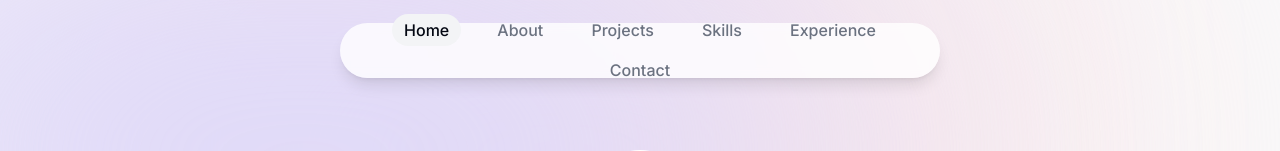
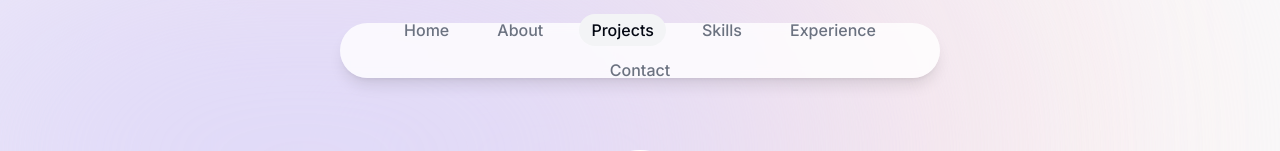
Before and after one commit to mmardi01/my-website, a Next.js app: page / in a window 1280 px wide. Shown: the top 151 px of the page. Built offline with nearby package versions, Linux system fonts and the light colour scheme.

Commit message:
done with activeSection navbar animation inview section

```diff
--- a/app/layout.tsx
+++ b/app/layout.tsx
@@ -1,28 +1,33 @@
-import './globals.css'
-import { Inter } from 'next/font/google'
-import Navbar from '@/components/Navbar'
+import "./globals.css";
+import { Inter } from "next/font/google";
+import Navbar from "@/components/Navbar";
+import ActiveSectionContext from "@/context/ActiveSectionContext";
 
-const inter = Inter({ subsets: ['latin'] })
+const inter = Inter({ subsets: ["latin"] });
 
 export const metadata = {
-  title: 'Mustapha Mardi | Personal Portfolio',
-  description: 'Front-end Developer using React (Nextjs).',
-}
+  title: "Mustapha Mardi | Personal Portfolio",
+  description: "Front-end Developer using React (Nextjs).",
+};
 
 export default function RootLayout({
   children,
 }: {
-  children: React.ReactNode
+  children: React.ReactNode;
 }) {
   return (
-    <html className='!scroll-smooth' lang="en">
-      <body className={`${inter.className}
-      bg-gray-50 text-gray-950 `}>
-        <Navbar />
-        <div className='bg-[#fbe2e3] -z-10 sm:w-[68rem] w-[31.52rem] rounded-full right-[11rem] top-[-6rem] blur-[10rem] h-[31.52rem] absolute'></div>
-        <div className='bg-[#dbd7fb] -z-10  w-[31.52rem] sm:w-[68rem] rounded-full left-[-35rem] top-[-6rem] blur-[10rem] h-[31.52rem] absolute md:left-[-33rem] lg:left-[-28rem] xl:left-[-15rem] 2xl:left-[-5rem]'></div>
-        {children}
+    <html className="!scroll-smooth" lang="en">
+      <body
+        className={`${inter.className}
+      bg-gray-50 text-gray-950 `}
+      >
+        <ActiveSectionContext>
+          <Navbar />
+          <div className="bg-[#fbe2e3] -z-10 sm:w-[68rem] w-[31.52rem] rounded-full right-[11rem] top-[-6rem] blur-[10rem] h-[31.52rem] absolute"></div>
+          <div className="bg-[#dbd7fb] -z-10  w-[31.52rem] sm:w-[68rem] rounded-full left-[-35rem] top-[-6rem] blur-[10rem] h-[31.52rem] absolute md:left-[-33rem] lg:left-[-28rem] xl:left-[-15rem] 2xl:left-[-5rem]"></div>
+          {children}
+        </ActiveSectionContext>
       </body>
     </html>
-  )
+  );
 }
--- a/app/page.tsx
+++ b/app/page.tsx
@@ -2,7 +2,7 @@ import About from '@/components/About'
 import Intro from '@/components/Intro'
 import Projects from '@/components/Projects'
 import SectionDevider from '@/components/SectionDevider'
-import Image from 'next/image'
+
 export default function Home() {
   return (
     <main className="pt-[150px] z-20 flex flex-col items-center px-4">
--- a/components/About.tsx
+++ b/components/About.tsx
@@ -1,35 +1,54 @@
-"use client"
-import React from 'react'
-import SectionHeading from './SectionHeading'
-import {motion} from 'framer-motion'
+"use client";
+import React, { useContext, useEffect } from "react";
+import SectionHeading from "./SectionHeading";
+import { motion } from "framer-motion";
+import { useInView } from "react-intersection-observer";
+import { activeContext } from "@/context/ActiveSectionContext";
 
 export default function About() {
+  const Context = useContext(activeContext);
+  const {ref, inView} = useInView();
+
+  useEffect(()=> {
+
+    if (inView) {
+      Context?.setActiveSection('About')
+    }
+  },[inView])
+
   return (
     <motion.section
-  id='about'
+
+      id="about"
       initial={{
-    opacity:0,
-    y:100
+        opacity: 0,
+        y: 100,
       }}
       animate={{
-    opacity:1,
-    y:0
+        opacity: 1,
+        y: 0,
       }}
       transition={{
-    delay:0.175
+        delay: 0.175,
       }}
-  className='text-center scroll-mt-[8rem] mb-28 sm:mb-40 max-w-[45rem] leading-8'>
+      className="text-center scroll-mt-[8rem] mb-28 sm:mb-40 max-w-[45rem] leading-8"
+    >
       <SectionHeading>About Me</SectionHeading>
-    <p className='mb-3'>
-      I am a dedicated software engineering student enrolled at <span className='font-medium'>1337 School</span>,
-      which is part of the prestigious <span className='font-medium'>42 network</span>. Throughout my academic journey,
-      I have immersed myself in a plethora of challenging projects,
-      some of which have spanned several months.
-      These experiences have fostered my deep passion for tackling complex problems and honing my skills as a problem solver.
-      I thrive on challenges, believing that they are opportunities for growth and innovation. As I look ahead to my career,
-      I am determined to channel my enthusiasm and expertise into becoming a proficient front-end developer.
-      I am excited about the dynamic world of web development and look forward to creating user-friendly and visually captivating interfaces that enhance the digital experience for all.
+      <p ref={ref} className="mb-3">
+        I am a dedicated software engineering student enrolled at{" "}
+        <span className="font-medium">1337 School</span>, which is part of the
+        prestigious <span className="font-medium">42 network</span>. Throughout
+        my academic journey, I have immersed myself in a plethora of challenging
+        projects, some of which have spanned several months. These experiences
+        have fostered my deep passion for tackling complex problems and honing
+        my skills as a problem solver. I thrive on challenges, believing that
+        they are opportunities for growth and innovation. As I look ahead to my
+        career, I am determined to channel my enthusiasm and expertise into
+        becoming a proficient front-end developer. I am excited about the
+        dynamic world of web development and look forward to creating
+        user-friendly and visually captivating interfaces that enhance the
+        digital experience for all.
       </p>
     </motion.section>
-  )
+  );
 }
--- a/components/Intro.tsx
+++ b/components/Intro.tsx
@@ -1,5 +1,5 @@
 "use client"
-import React from 'react'
+import React, { useContext, useEffect } from 'react'
 import Image from 'next/image'
 import { delay, motion } from 'framer-motion'
 import Link from 'next/link'
@@ -7,10 +7,23 @@ import {BsArrowRight} from 'react-icons/bs'
 import {HiDownload} from 'react-icons/hi'
 import { BsLinkedin } from 'react-icons/bs'
 import { FaGithubSquare } from 'react-icons/fa'
+import { useInView } from 'react-intersection-observer'
+import { activeContext } from '@/context/ActiveSectionContext'
 
 export default function Intro() {
+
+  const Context = useContext(activeContext);
+  const {ref, inView} = useInView();
+
+  useEffect(() => {
+
+    if (inView) {
+      Context?.setActiveSection('Home')
+    }
+  },[inView])
+
   return (
-    <section id="home" className='max-w-[50rem] scroll-mt-[810rem] text-center sm:mb-0 mb-5'>
+    <section ref={ref} id="home" className='max-w-[50rem] scroll-mt-[810rem] text-center sm:mb-0 mb-5'>
       <div className='flex justify-center'>
         <motion.div className='relative'
           initial={{ opacity: 0, scale: 0 }}
--- a/components/Navbar.tsx
+++ b/components/Navbar.tsx
@@ -1,12 +1,14 @@
 'use client';
-import React, { useState } from 'react'
+import React, { useContext } from 'react'
 import { motion } from 'framer-motion'
 import Link from 'next/link';
 import { links } from '@/app/data';
 import { clsx } from 'clsx';
+import { activeContext } from '@/context/ActiveSectionContext';
 
 export default function Navbar() {
-  const [activeSection, setActiveSection] = useState('Home');
+
+  const Context = useContext(activeContext);
 
   return (
     <header className='z-[999] flex justify-center  items-center w-full fixed h-[100px]'>
@@ -20,14 +22,27 @@ export default function Navbar() {
             >
             <ul className='flex w-full justify-around flex-wrap'>
              {
-                links.map((link,index)=> (
-                    <ul className={clsx('m-1 py-1   px-3 relative',{
-                      "text-gray-950": activeSection === link.name,
+                links.map((link,index) => (
+                    <ul
+                      onClick={()=>Context?.setActiveSection(link.name)}
+                      className={clsx('m-1 py-1   px-3 relative',{
+                      "text-gray-950": Context?.activeSection === link.name,
                     })} key={index}>
                        <Link href={link.hash}>{link.name}</Link>
                        {
-                        link.name === activeSection &&
-                         <span className='bg-gray-100 absolute inset-0 rounded-full -z-10' ></span>
+                        link.name === Context?.activeSection &&
+
+                         <motion.span
+                            layoutId='activeSection'
+                            transition={{
+                              type: 'spring',
+                              stiffness: 300,
+                              damping: 30,
+
+                            }}
+                            className='bg-gray-100 absolute inset-0 rounded-full -z-10' >
+
+                          </motion.span>
                        }
                     </ul>
                 ))
--- a/components/Projects.tsx
+++ b/components/Projects.tsx
@@ -1,28 +1,31 @@
-import React from 'react'
-import SectionHeading from './SectionHeading'
-import { projects } from '@/app/data'
-import Project from './Project'
+"use client";
+import React, { useContext, useEffect } from "react";
+import SectionHeading from "./SectionHeading";
+import { projects } from "@/app/data";
+import Project from "./Project";
+import { activeContext } from "@/context/ActiveSectionContext";
+import { useInView } from "react-intersection-observer";
 
+export default function Projects() {
+  const Context = useContext(activeContext);
+  const { ref, inView } = useInView();
 
+  useEffect(() => {
+    if (inView) {
+      Context?.setActiveSection("Projects");
+    }
+  }, [inView]);
 
-export default function Projects () {
-
-
-
-    return (
-    <section id='projects' className='scroll-mt-[8rem]'>
-        <SectionHeading>
-           My  Projects
-        </SectionHeading>
-        <div>
-            {
-            projects.map((project, index) => (
-                <React.Fragment key={index}>
-                    <Project {...project}/>
-                </React.Fragment>
-            ))
-            }
-        </div>
+  return (
+    <section id="projects" className="scroll-mt-[8rem]">
+      <SectionHeading>My Projects</SectionHeading>
+      <div ref={ref}>
+        {projects.map((project, index) => (
+          <React.Fragment key={index}>
+            <Project {...project} />
+          </React.Fragment>
+        ))}
+      </div>
     </section>
-  )
+  );
 }
--- /dev/null
+++ b/context/ActiveSectionContext.tsx
@@ -0,0 +1,20 @@
+"use client"
+import { links } from '@/app/data';
+import React, { useState } from 'react'
+
+type SectionName = typeof links[number]['name'];
+type ContextProviderType = {
+  activeSection: SectionName,
+  setActiveSection:React.Dispatch<React.SetStateAction<SectionName>>
+}
+export const activeContext = React.createContext<ContextProviderType | null>(null);
+export default function ActiveSectionContext({children}:{children:React.ReactNode}) {
+  const [activeSection, setActiveSection] = useState<SectionName>("Home");
+
+  return (
+    <activeContext.Provider
+      value={{activeSection, setActiveSection}}>
+      {children}
+    </activeContext.Provider>
+  )
+}
--- a/package.json
+++ b/package.json
@@ -22,7 +22,11 @@
     "react": "18.2.0",
     "react-dom": "18.2.0",
     "react-icons": "^4.10.1",
+    "react-intersection-observer": "^9.5.2",
     "tailwindcss": "3.3.3",
     "typescript": "5.2.2"
+  },
+  "devDependencies": {
+    "prettier": "3.0.3"
   }
 }
```
Also changed, not shown: components/Project.tsx (+35 -36 lines), 1 other file (tests, documents, lock files or other folders). Lines whose indentation alone changed are shown as unchanged.
